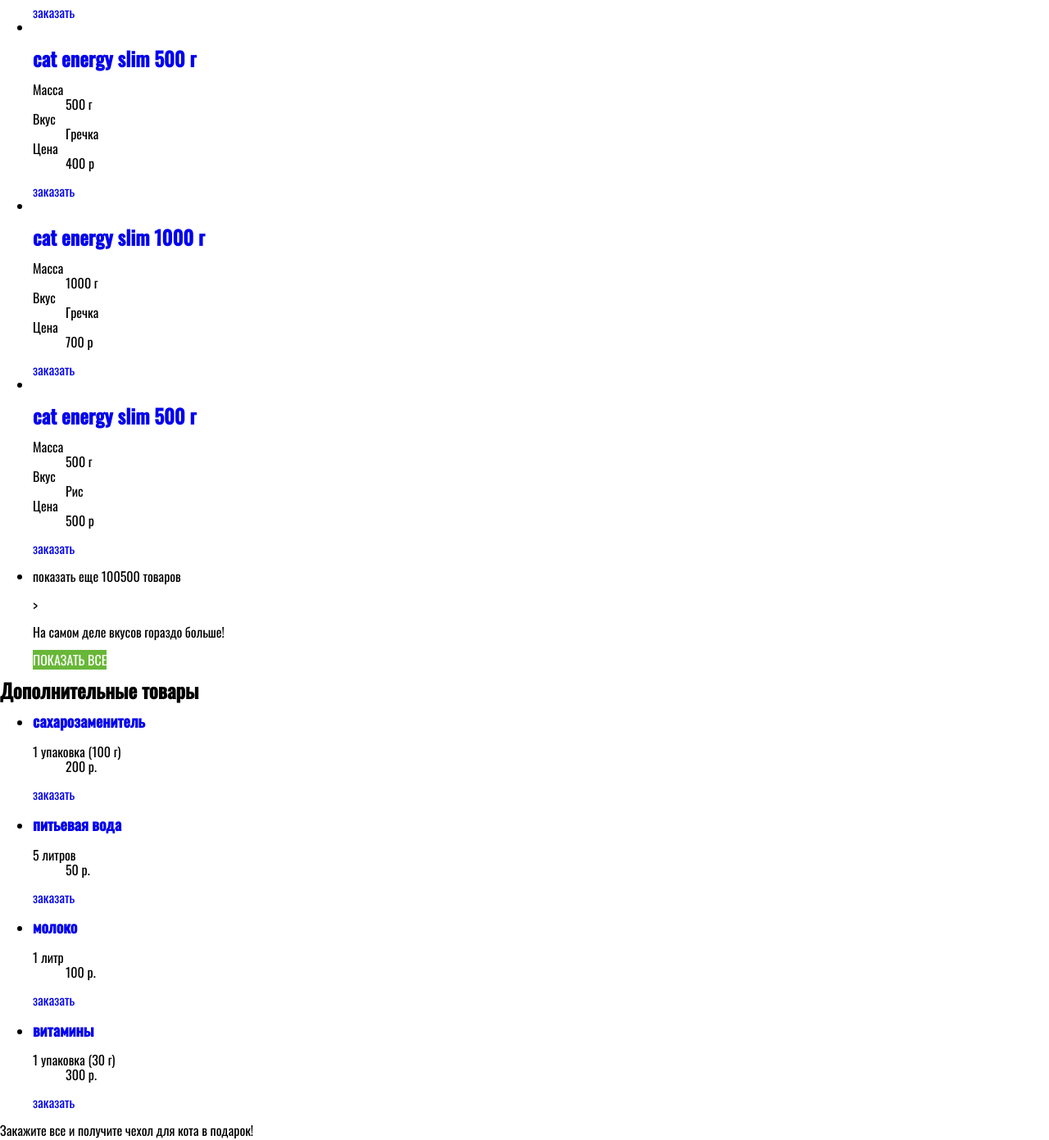
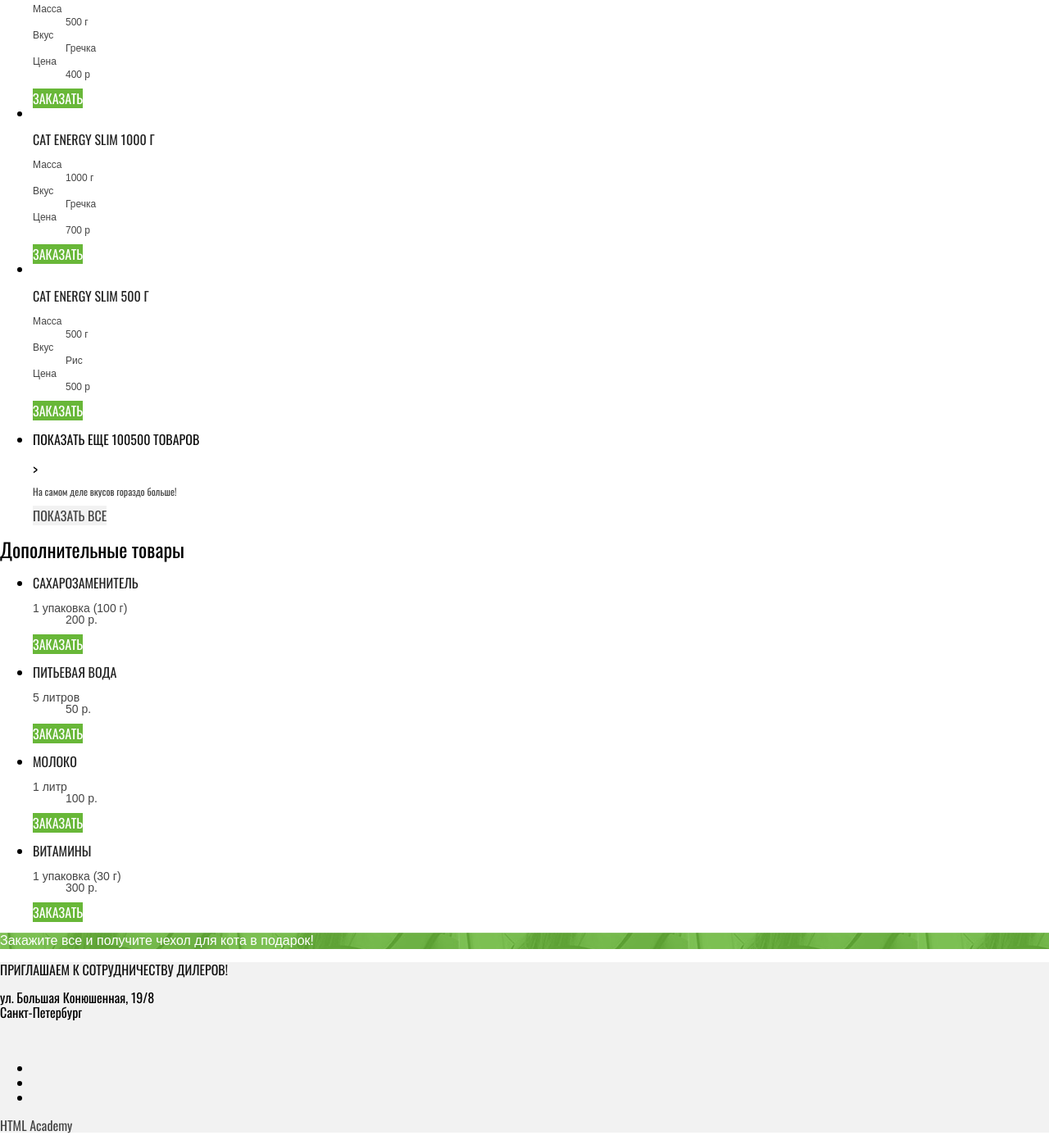
Before and after one commit to Antony703/1591651-cat-energy-21, a website: page source/catalog.html in a window 1280 px wide. Shown: the part 1028-2419 px from the top of the page at 82% size. Drawn offline with nearby package versions, Linux system fonts and the light colour scheme; files that its build step writes are made by us from their sources; files whose address does not match are found by name.

Commit message:
module3-task3

```diff
--- a/source/catalog.html
+++ b/source/catalog.html
@@ -17,17 +17,17 @@
       <div class="main-nav__wrapper">
         <ul class="main-nav__list">
           <li class="main-nav__item">
-            <a href="index.html">
+            <a class="main-nav__link" href="index.html">
               Главная
             </a>
           </li>
           <li class="main-nav__item main-nav__item--active">
-            <a>
+            <a class="main-nav__link">
               каталог продукции
             </a>
           </li>
           <li class="main-nav__item">
-            <a href="form.html">
+            <a class="main-nav__link" href="form.html">
               подбор программы
             </a>
           </li>
@@ -37,7 +37,7 @@
     </nav>
   </header>
   <main class="page-main">
-    <h1 class="page-header">каталог продукции</h1>
+    <h1 class="page__catalog-header page-title">Каталог продукции</h1>
     <section class="main-catalog catalog">
       <ul class="catalog__list">
         <li class="catalog__item">
@@ -53,7 +53,7 @@
             <dt class="item-description__definition">Цена</dt>
             <dd class="item-description__value">700 р</dd>
           </dl>
-          <a class="buttton catalog__button" href="order.html">заказать</a>
+          <a class="button catalog__button" href="order.html">заказать</a>
         </li>
         <li class="catalog__item">
           <a class="catalog__item-link" href="catalog-item.html">
@@ -68,7 +68,7 @@
             <dt class="item-description__definition">Цена</dt>
             <dd class="item-description__value">1000 р</dd>
           </dl>
-          <a class="buttton catalog__button" href="order.html">заказать</a>
+          <a class="button catalog__button" href="order.html">заказать</a>
         </li>
 
         <li class="catalog__item">
@@ -86,7 +86,7 @@
             <dt class="item-description__definition">Цена</dt>
             <dd class="item-description__value">700 р</dd>
           </dl>
-          <a class="buttton catalog__button" href="order.html">заказать</a>
+          <a class="button catalog__button" href="order.html">заказать</a>
         </li>
 
         <li class="catalog__item">
@@ -104,7 +104,7 @@
             <dt class="item-description__definition">Цена</dt>
             <dd class="item-description__value">1000 р</dd>
           </dl>
-          <a class="buttton catalog__button" href="order.html">заказать</a>
+          <a class="button catalog__button" href="order.html">заказать</a>
         </li>
 
         <li class="catalog__item">
@@ -120,7 +120,7 @@
             <dt class="item-description__definition">Цена</dt>
             <dd class="item-description__value">400 р</dd>
           </dl>
-          <a class="buttton catalog__button" href="order.html">заказать</a>
+          <a class="button catalog__button" href="order.html">заказать</a>
         </li>
 
         <li class="catalog__item">
@@ -136,7 +136,7 @@
             <dt class="item-description__definition">Цена</dt>
             <dd class="item-description__value">700 р</dd>
           </dl>
-          <a class="buttton catalog__button" href="order.html">заказать</a>
+          <a class="button catalog__button" href="order.html">заказать</a>
         </li>
 
         <li class="catalog__item">
@@ -152,7 +152,7 @@
             <dt class="item-description__definition">Цена</dt>
             <dd class="item-description__value">500 р</dd>
           </dl>
-          <a class="buttton catalog__button" href="order.html">заказать</a>
+          <a class="button catalog__button" href="order.html">заказать</a>
         </li>
 
         <li class="catalog__item catalog__show">
@@ -175,7 +175,7 @@
             <dt class="extra-item__volume">1 упаковка (100 г)</dt>
             <dd class="extra-item__price">200 р.</dd>
           </dl>
-          <a class="buttton catalog__button" href="order.html">заказать</a>
+          <a class="button catalog__button" href="order.html">заказать</a>
         </li>
         <li class="extra-catalog__item extra-item">
           <a class="extra-item__link" href="order.html">
@@ -185,7 +185,7 @@
             <dt class="extra-item__volume">5 литров</dt>
             <dd class="extra-item__price">50 р.</dd>
           </dl>
-          <a class="buttton catalog__button" href="order.html">заказать</a>
+          <a class="button catalog__button" href="order.html">заказать</a>
         </li>
         <li class="extra-catalog__item extra-item">
           <a class="extra-item__link" href="order.html">
@@ -195,7 +195,7 @@
             <dt class="extra-item__volume">1 литр</dt>
             <dd class="extra-item__price">100 р.</dd>
           </dl>
-          <a class="buttton catalog__button" href="order.html">заказать</a>
+          <a class="button catalog__button" href="order.html">заказать</a>
         </li>
         <li class="extra-catalog__item extra-item">
           <a class="extra-item__link" href="order.html">
@@ -205,16 +205,16 @@
             <dt class="extra-item__volume">1 упаковка (30 г)</dt>
             <dd class="extra-item__price">300 р.</dd>
           </dl>
-          <a class="buttton catalog__button" href="order.html">заказать</a>
+          <a class="button catalog__button" href="order.html">заказать</a>
         </li>
       </ul>
-      <div class="order-all">
-        <p class="order-all__description">Закажите все и получите чехол для кота в подарок!</p>
+      <div class="extra-catalog__order-all">
+        <p class="extra-catalog__order-all-description">Закажите все и получите чехол для кота в подарок!</p>
       </div>
     </section>
   </main>
 
-  <footer class="page-footer">
+  <footer class="page-footer page-footer--catalog">
     <h2 class="page-footer__header">приглашаем к сотрудничеству дилеров!</h2>
     <div class="page-footer__contacts contacts">
       <p class="contacts__text">
--- a/source/less/block/catalog.less
+++ b/source/less/block/catalog.less
@@ -0,0 +1,22 @@
+.catalog__item-name {
+  font-size: 16px;
+  line-height: 20px;
+  font-weight: normal;
+  text-transform: uppercase;
+  color: @special_dark-grey-2;
+}
+.catalog__show-name {
+  color: #111111;
+  font-size: 16px;
+  line-height: 20px;
+  text-transform: uppercase;
+}
+.catalog__show-description {
+  color: @special_dark-grey;
+  font-size: 12px;
+  line-height: 16px;
+}
+.catalog__show-all {
+  color: @special_dark-grey;
+  background-color: @basic_grey;
+}
--- /dev/null
+++ b/source/less/block/extra-catalog.less
@@ -0,0 +1,16 @@
+.extra-catalog__header {
+  font-size: 24px;
+  line-height: 24px;
+  font-weight: normal;
+}
+
+.extra-catalog__order-all {
+  background-color: @basic_green;
+  background-image: url("../../img/gift-photo-mobile.png");
+}
+
+.extra-catalog__order-all-description {
+  font-family: "Arial", sans-serif;
+  line-height: 20px;
+  color: @basic_white;
+}
--- /dev/null
+++ b/source/less/block/extra-item.less
@@ -0,0 +1,17 @@
+.extra-item__name {
+  font-size: 16px;
+  line-height: 16px;
+  font-weight: normal;
+  text-transform: uppercase;
+}
+
+.extra-item__link {
+  color: @special_dark-grey-2;
+}
+
+.extra-item__properties {
+  font-family: "Arial", sans-serif;
+  font-size: 14px;
+  line-height: 14px;
+  color: @special_dark-grey;
+}
--- /dev/null
+++ b/source/less/block/item-description.less
@@ -0,0 +1,6 @@
+.item-description {
+  font-family: "Arial", sans-serif;
+  font-size: 12px;
+  line-height: 16px;
+  color: @special_dark-grey;
+}
--- a/source/less/block/page-footer.less
+++ b/source/less/block/page-footer.less
@@ -1,3 +1,11 @@
+.page-footer {
+
+  &--form,
+  &--catalog {
+    background-color: @basic_grey;
+  }
+}
+
 .page-footer__header {
   color: @special_black;
   text-transform: uppercase;
--- /dev/null
+++ b/source/less/block/page-title.less
@@ -0,0 +1,5 @@
+.page-title {
+  font-size: 36px;
+  line-height: 36px;
+  font-weight: normal;
+}
--- a/source/less/block/page.less
+++ b/source/less/block/page.less
@@ -1,19 +1,25 @@
 .page__body {
   font-family: "Oswald", "Verdana", sans-serif;
   background-color: @basic_white;
+  color: @basic_black;
   font-size: 16px;
   line-height: 18px;
   font-weight: 400;
 }
 
-.page__form-header {
-  font-size: 36px;
-  line-height: 36px;
-  font-weight: normal;
-}
+// .page__form-header {
+//   font-size: 36px;
+//   line-height: 36px;
+//   font-weight: normal;
+// }
 
 .page__form-header-description {
   font-size: 14px;
   line-height: 18px;
   font-weight: normal;
 }
+// .page__catalog-header {
+//   font-size: 36px;
+//   line-height: 36px;
+//   font-weight: normal;
+// }
--- a/source/less/block/product.less
+++ b/source/less/block/product.less
@@ -4,11 +4,11 @@
   font-weight: normal;
 }
 
-.product__tagline {
-  font-size: 36px;
-  line-height: 36px;
-  font-weight: 400;
-}
+// .product__tagline {
+//   font-size: 36px;
+//   line-height: 36px;
+//   font-weight: 400;
+// }
 
 .product__tagline-description {
   font-size: 14px;
--- a/source/less/style.less
+++ b/source/less/style.less
@@ -3,10 +3,12 @@
 @import "variables.less";
 @import "block/visually-hidden.less";
 @import "global.less";
+@import "block/button.less";
 // header
 // page
 @import "block/page.less";
 @import "block/page-header.less";
+@import "block/page-title.less";
 // main nav
 @import "block/main-nav.less";
 // index main
@@ -15,12 +17,17 @@
 @import "block/food-programs.less";
 @import "block/work-method.less";
 @import "block/sample.less";
-// catalog main
+// form main
 @import "block/form.less";
+//catalog
+@import "block/catalog.less";
+@import "block/item-description.less";
+@import "block/extra-catalog.less";
+@import "block/extra-item.less";
 // footer
 @import "block/page-footer.less";
 @import "block/contacts";
 @import "block/social.less";
 @import "block/copyright.less";
-@import "block/button.less";
+
 @import "block/catalog.less";
```
Also changed, not shown: source/form.html (+2 -2 lines), source/index.html (+2 -2 lines), source/img/gift-photo-mobile.png (added), source/img/icon_gift.svg (added).
